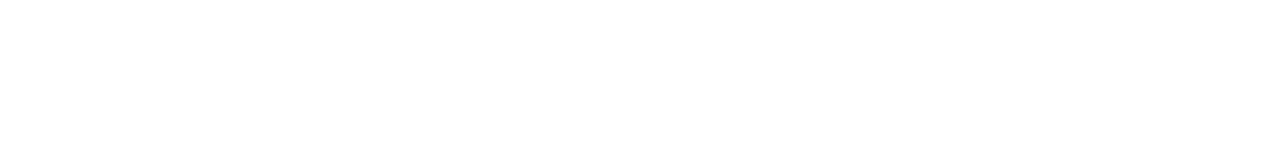
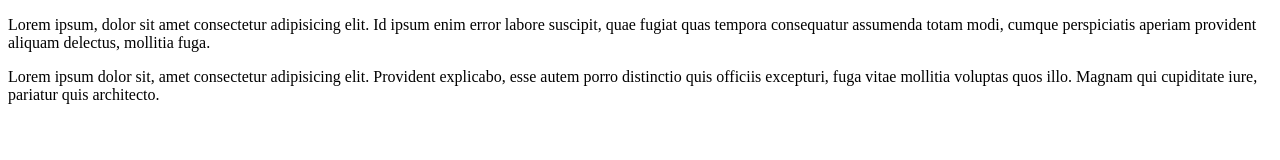
Before and after one commit to Elborn666/tutorialgit, a plain HTML site: page index.html in a window 1280 px wide. Drawn offline with Linux system fonts and the light colour scheme.

Commit message:
add lorem

```diff
--- a/index.html
+++ b/index.html
@@ -1,12 +1,20 @@
 <!DOCTYPE html>
 <html lang="en">
+
 <head>
     <meta charset="UTF-8">
     <meta http-equiv="X-UA-Compatible" content="IE=edge">
     <meta name="viewport" content="width=device-width, initial-scale=1.0">
     <title>Document</title>
 </head>
+
 <body>
+    <p>Lorem ipsum, dolor sit amet consectetur adipisicing elit. Id ipsum enim error labore suscipit, quae fugiat quas
+        tempora consequatur assumenda totam modi, cumque perspiciatis aperiam provident aliquam delectus, mollitia fuga.
+    </p>
+    <p>Lorem ipsum dolor sit, amet consectetur adipisicing elit. Provident explicabo, esse autem porro distinctio quis
+        officiis excepturi, fuga vitae mollitia voluptas quos illo. Magnam qui cupiditate iure, pariatur quis
+        architecto.</p>
+</body>
 
-</body>
 </html>
```
